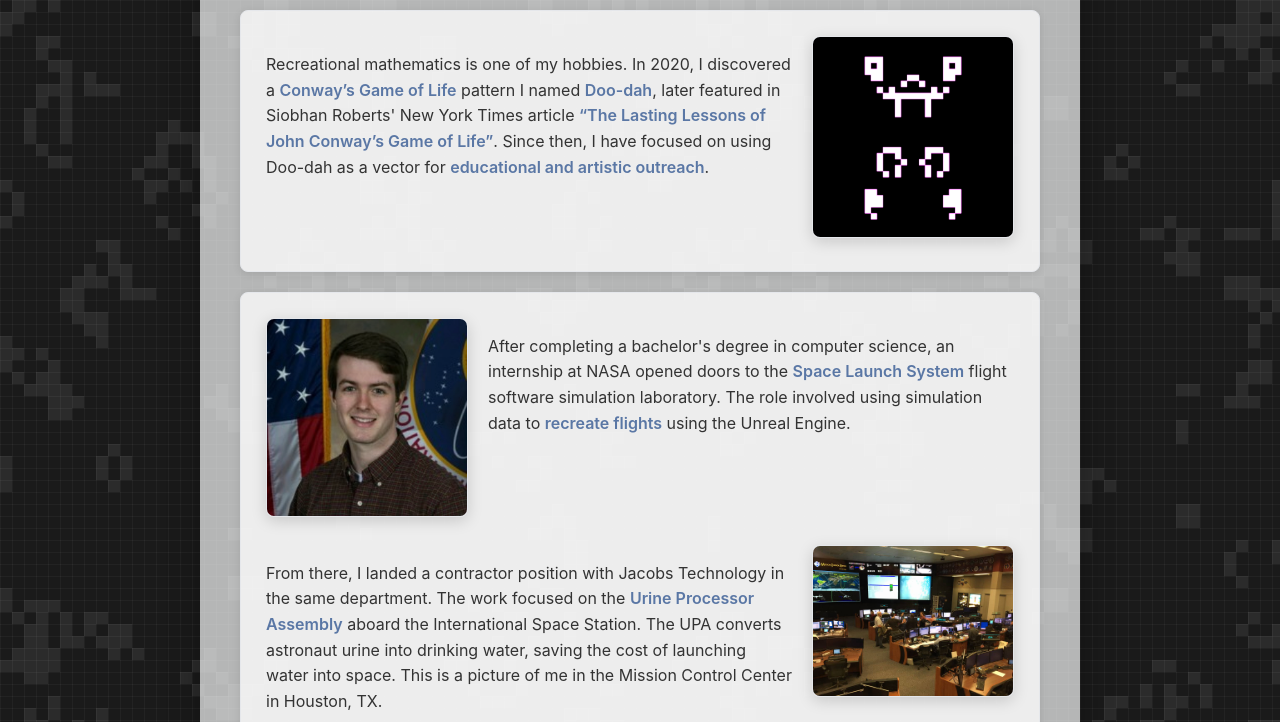
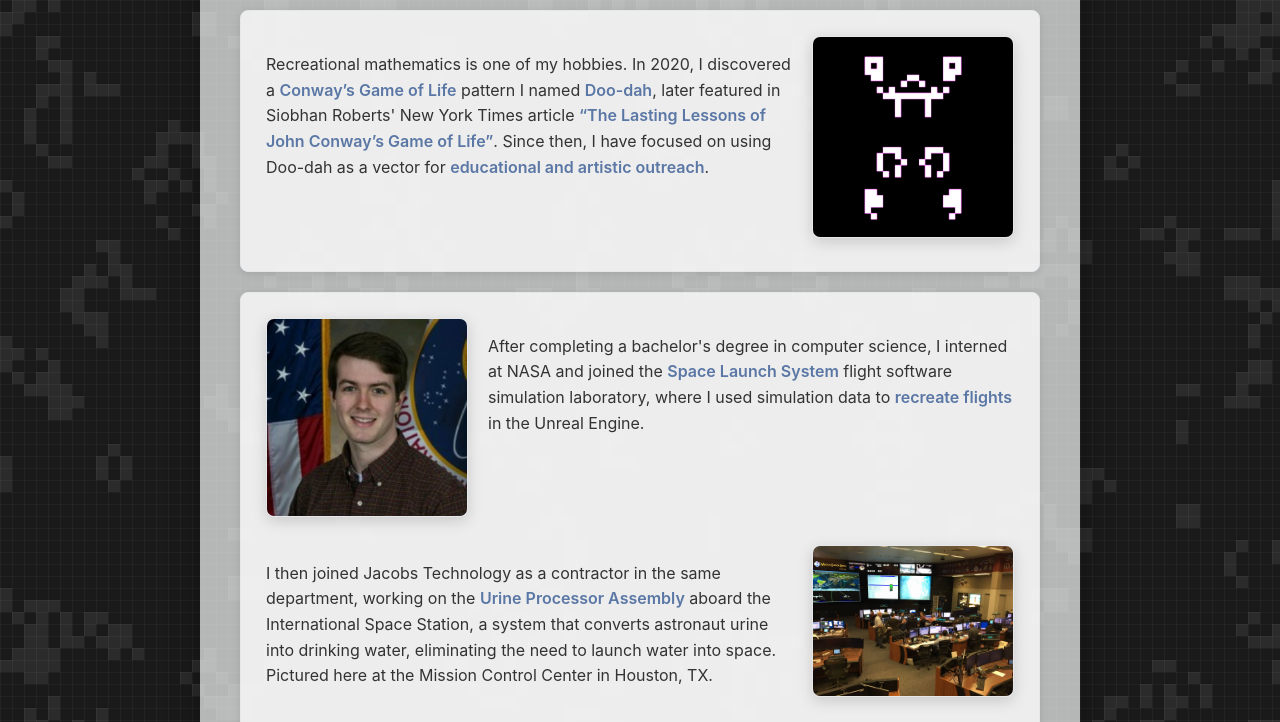
Before and after one commit to johnwinston/johnwinston.github.io, a Jekyll site: the page built from index.html, in a window 1280 px wide and 1400 px high, scrolled down 496 px. Shown: the top 722 px of the window. Built offline with Jekyll 4.4.1, drawn with Linux system fonts in a browser that asks for light colours; some of the changed text lies outside the part shown.

Commit message:
Update bio and reword sections
Co-Authored-By: Claude Opus 4.6 (1M context) <noreply@anthropic.com>

```diff
--- a/index.html
+++ b/index.html
@@ -4,14 +4,14 @@ title: Home
 ---
 
 <h1 style="text-align: center; font-weight: bold; margin: 0 0 0px 0; font-size: 2.5em;">John Winston Garth</h1>
-<p style="text-align: center; margin: 0 0 30px 0; font-size: 1.2em; color: #666;"><a href="mailto:johnwinstong@gmail.com">johnwinstong@gmail.com</a> · <a href="https://www.linkedin.com/in/john-winston-garth/">LinkedIn</a> · <a href="https://www.instagram.com/johnwinst/">Instagram</a></p>
+<p style="text-align: center; margin: 0 0 30px 0; font-size: 1.2em; color: #666;"><a href="mailto:johnwinstong@gmail.com">johnwinstong@gmail.com</a> · <a href="https://www.instagram.com/johnwinst/">Instagram</a></p>
 
 <div class="content-with-image">
     <a href="/assets/images/Me.png">
         <img src="/assets/images/Me.png" alt="John Winston">
     </a>
     <div class="text">
-        <p>Hi! I go by John Winston. I am a computer scientist living in Athens, Alabama working at <a href="https://relational.ai/">RelationalAI</a> while finishing up my graduate degree in computer science at <a href="https://www.athens.edu/">Athens State University</a>.</p>
+        <p>Hi! I go by John Winston. I am a computer scientist living in Athens, Alabama, currently finishing my graduate degree in Computer Science at <a href="https://www.athens.edu/">Athens State University</a>.</p>
     </div>
 </div>
 
@@ -31,7 +31,7 @@ title: Home
                 <img src="/assets/images/NASA_Me.PNG" alt="John Winston at NASA" class="nasa-image">
             </a>
             <div class="text">
-                <p>After completing a bachelor's degree in computer science, an internship at NASA opened doors to the <a href="https://en.wikipedia.org/wiki/Space_Launch_System">Space Launch System</a> flight software simulation laboratory. The role involved using simulation data to <a href="https://youtu.be/hCvc1v0qGc8">recreate flights</a> using the Unreal Engine.</p>
+                <p>After completing a bachelor's degree in computer science, I interned at NASA and joined the <a href="https://en.wikipedia.org/wiki/Space_Launch_System">Space Launch System</a> flight software simulation laboratory, where I used simulation data to <a href="https://youtu.be/hCvc1v0qGc8">recreate flights</a> in the Unreal Engine.</p>
             </div>
         </div>
         <div class="nasa-item reverse">
@@ -39,7 +39,7 @@ title: Home
                 <img src="/assets/images/Me_in_Houston.jpg" alt="John Winston in Houston" class="nasa-image">
             </a>
             <div class="text">
-                <p>From there, I landed a contractor position with Jacobs Technology in the same department. The work focused on the <a href="https://en.wikipedia.org/wiki/ISS_ECLSS#Water_recovery_systems">Urine Processor Assembly</a> aboard the International Space Station. The UPA converts astronaut urine into drinking water, saving the cost of launching water into space. This is a picture of me in the Mission Control Center in Houston, TX.</p>
+                <p>I then joined Jacobs Technology as a contractor in the same department, working on the <a href="https://en.wikipedia.org/wiki/ISS_ECLSS#Water_recovery_systems">Urine Processor Assembly</a> aboard the International Space Station, a system that converts astronaut urine into drinking water, eliminating the need to launch water into space. Pictured here at the Mission Control Center in Houston, TX.</p>
             </div>
         </div>
     </div>
@@ -62,6 +62,6 @@ title: Home
         <p style="text-align: center; margin: 10px 0 0 0; font-size: 0.9em; color: #666; font-style: italic;">Limestone County Archives</p>
     </div>
     <div class="text">
-        <p>My passion for family history research led to my Master's degree project. Working with the <a href="https://www.limestonecounty-al.gov/Departments/Archives">local county archives</a>, I am currently digitizing all of Athens, Alabama's microfilmed newspaper collection. I hope to use AI techniques to aid the local researchers learning about the area and their families.</p>
+        <p>A passion for family history research inspired my Master's degree project. In collaboration with the <a href="https://www.limestonecounty-al.gov/Departments/Archives">local county archives</a>, I am digitizing Athens, Alabama's microfilmed newspaper collection and exploring AI techniques to help local researchers uncover the history of their area and families.</p>
     </div>
 </div>
```
